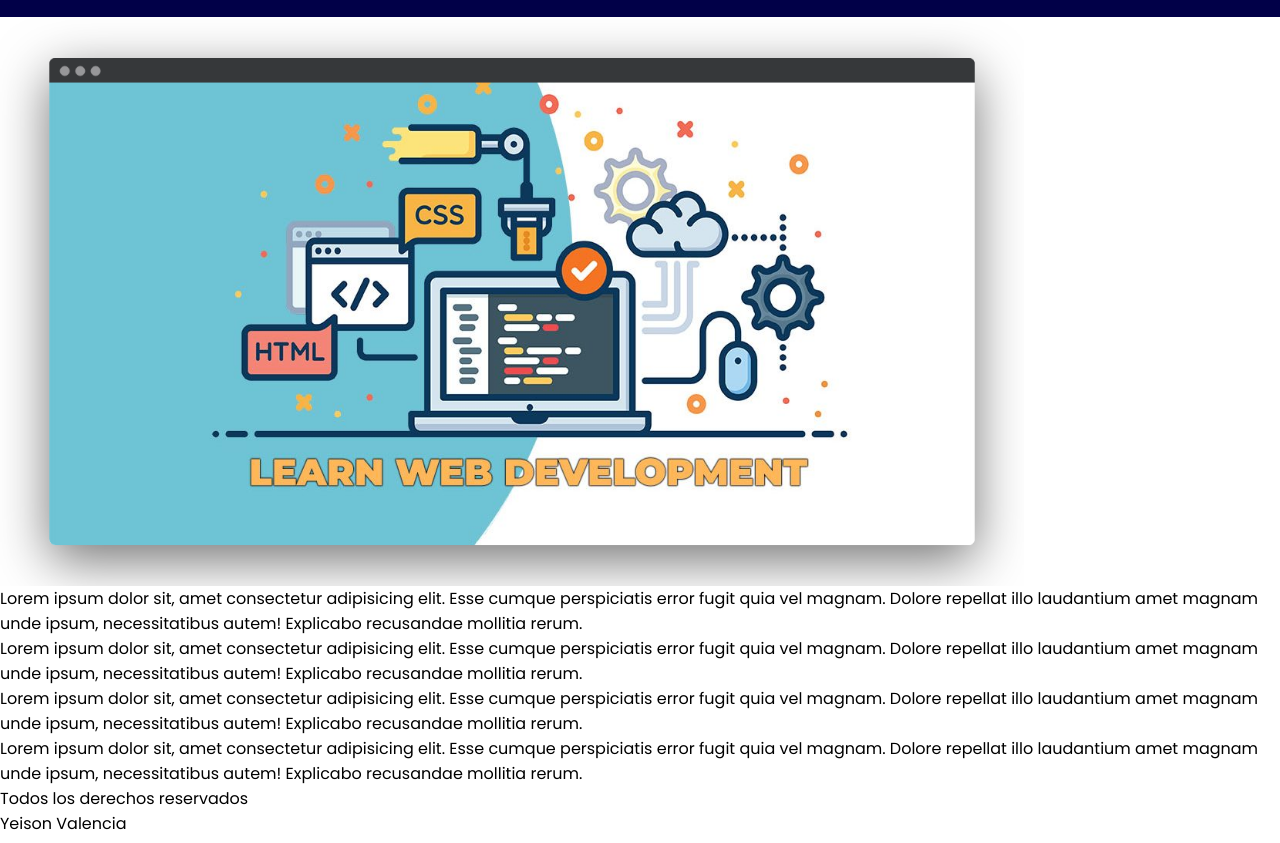
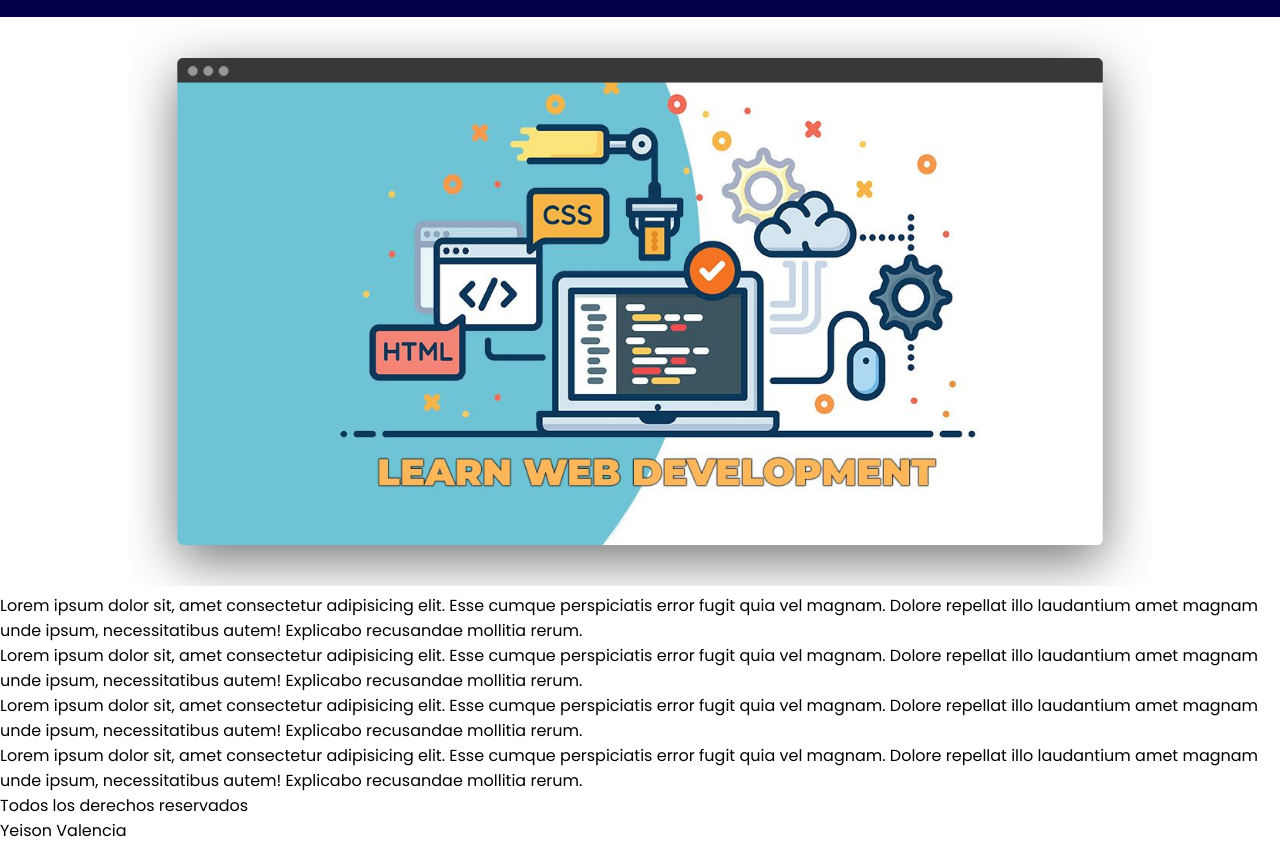
Before and after one commit to icoye06/portfolio-class, a plain HTML site: page index.html in a window 1280 px wide. Shown: the part 62-905 px from the top of the page. Drawn offline with Linux system fonts and the light colour scheme.

Commit message:
Center hero image

```diff
--- a/styles.css
+++ b/styles.css
@@ -62,10 +62,8 @@ nav a {
 
 /* Hero */
 .hero {
-  display: grid;
+  text-align: center;
 }
-
-.hero img {
+.hero > img {
   width: 80%;
-  align-self: center;
 }
```
